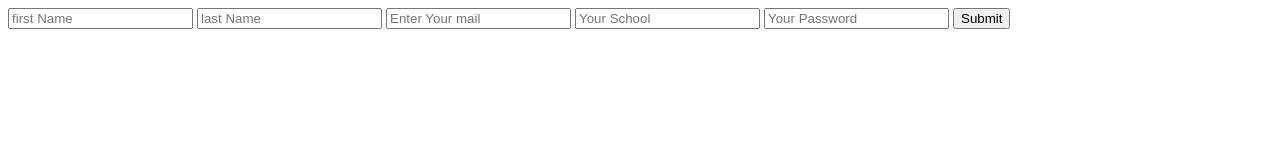
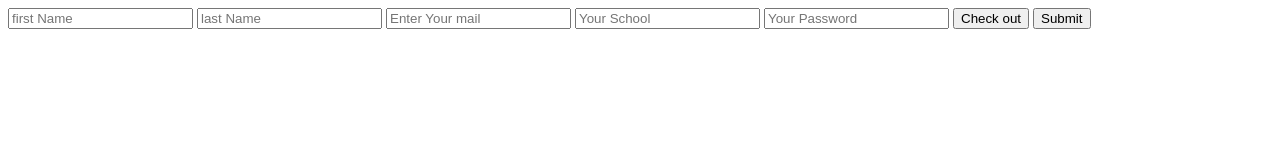
Before and after one commit to DevDerlington/gettingData, a website: page index.html in a window 1280 px wide. Drawn offline with Linux system fonts and the light colour scheme.

Commit message:
adding check box

```diff
--- a/index.html
+++ b/index.html
@@ -13,6 +13,7 @@
 <input type="email" name="email" placeholder="Enter Your mail">
 <input type="text" name="school" placeholder="Your School">
 <input type="password" name="password" placeholder="Your Password">
+<button type="checkbox"> Check out </button>
 <button type="submit">Submit</button>
 
 
```
